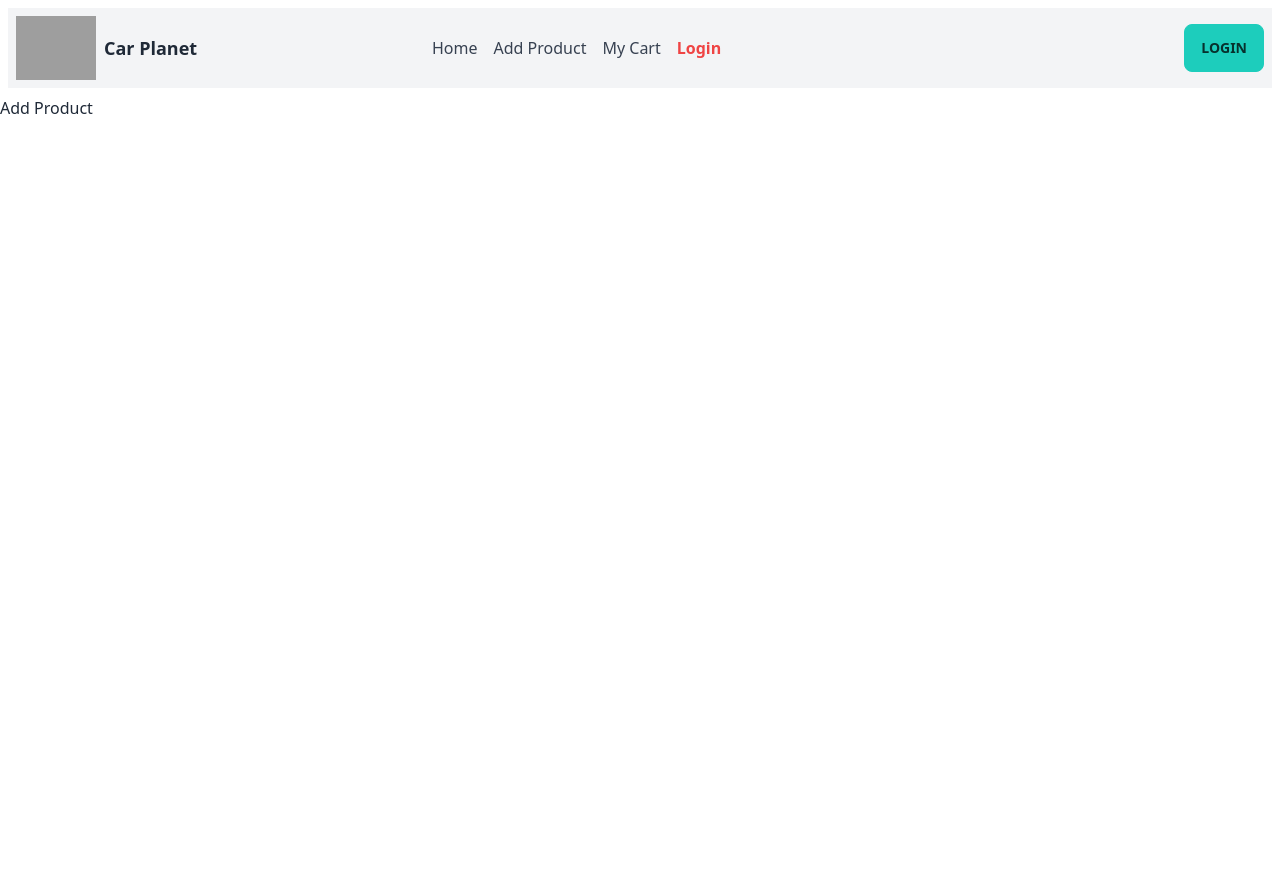
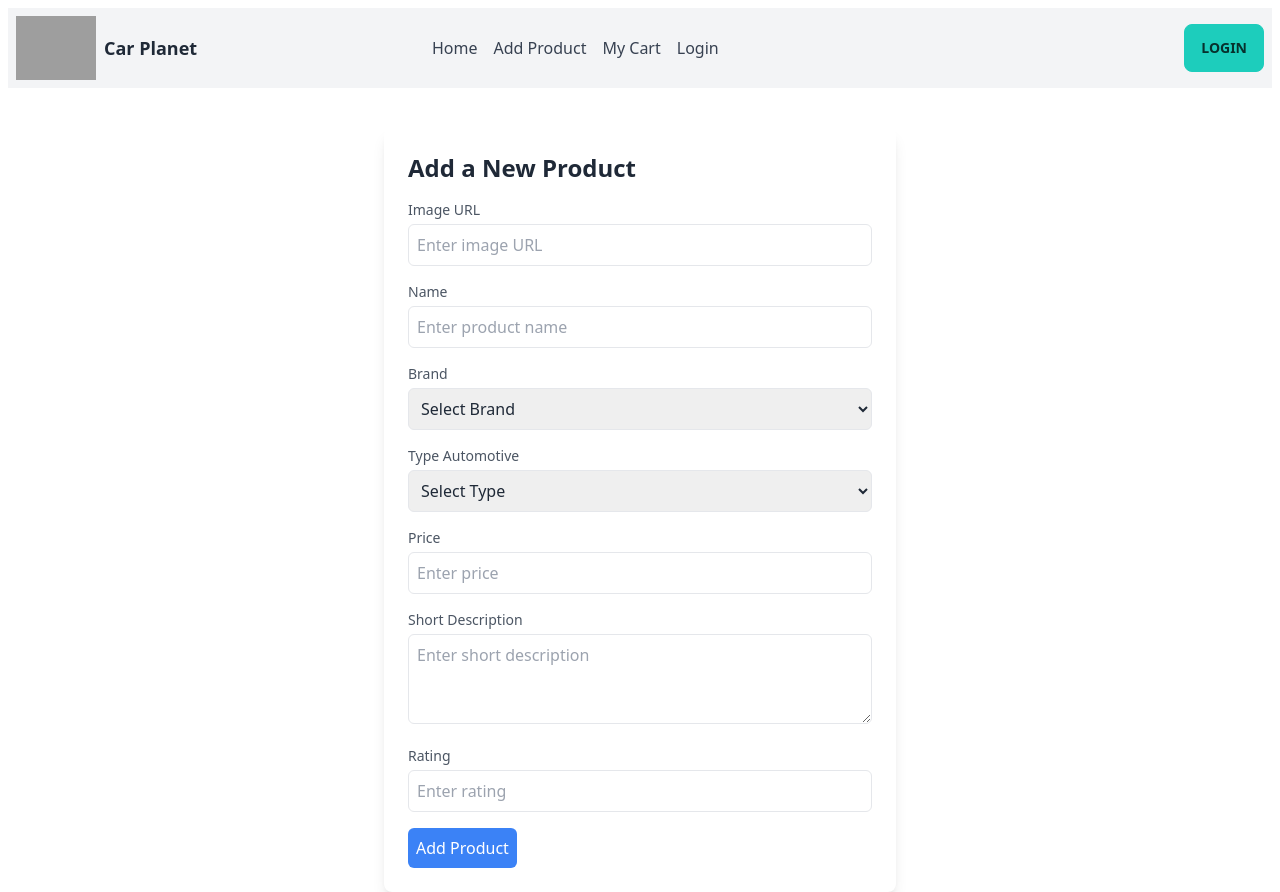
Before and after one commit to IsrakUAP/brandshop-client-side, a React (Vite) app: page /addProduct in a window 1280 px wide. Before the commit the page ends 800 px from the top, so only its background shows below. Built offline with nearby package versions, Linux system fonts and the light colour scheme; grey boxes are pictures that could not be loaded.

Commit message:
designed the Add Product page where product info can be added by product properties

```diff
--- a/src/Components/Header/Navbar.jsx
+++ b/src/Components/Header/Navbar.jsx
@@ -10,10 +10,10 @@ const Navbar = () => {
                     <span className="text-lg font-bold">Car Planet</span>
                 </div>
                 <div className="navbar-center flex-1 gap-4">
-                    <NavLink to="/" className="text-base text-gray-700 hover:text-red-500 hover:underline">Home</NavLink>
-                    <NavLink to="/addProduct" className="text-base text-gray-700 hover:text-red-500 hover:underline">Add Product</NavLink>
-                    <NavLink to="/myCart" className="text-base text-gray-700 hover:text-red-500 hover:underline">My Cart</NavLink>
-                    <NavLink to="/login" className="text-base font-semibold text-red-500 hover:underline">Login</NavLink>
+                    <NavLink to="/" className="text-base text-gray-700 focus:text-red-500 focus:underline">Home</NavLink>
+                    <NavLink to="/addProduct" className="text-base text-gray-700 focus:text-red-500 focus:underline">Add Product</NavLink>
+                    <NavLink to="/myCart" className="text-base text-gray-700 focus:text-red-500 focus:underline">My Cart</NavLink>
+                    <NavLink to="/login" className="text-base text-gray-700 focus:text-red-500 focus:underline">Login</NavLink>
 
                 </div>
                 <div className="ml-auto navbar-end flex-1">
--- a/src/Pages/AddProduct/AddProduct.jsx
+++ b/src/Pages/AddProduct/AddProduct.jsx
@@ -1,9 +1,73 @@
 
 
 const AddProduct = () => {
+    const handleAddCar = e =>{
+        e.preventDefault();
+        const form = e.target;
+        const image = form.image.value;
+        const name = form.name.value;
+        const brand = form.brand.value;
+        const type = form.type.value;
+        const price = form.price.value;
+        const details = form.details.value;
+        const rating = form.rating.value;
+
+        const newCar = {image,name,brand,type,price,details,rating}
+        console.log(newCar);
+
+    }
     return (
         <div>
-            Add Product
+             <div className="max-w-lg mx-auto mt-8 p-6 bg-white shadow-lg rounded-lg">
+            <h2 className="text-2xl font-semibold mb-4">Add a New Product</h2>
+            <form onSubmit={handleAddCar}>
+                <div className="mb-4">
+                    <label className="block text-sm font-medium text-gray-600">Image URL</label>
+                    <input type="text" name="image" className="mt-1 p-2 w-full border rounded-md" placeholder="Enter image URL" required />
+                </div>
+                <div className="mb-4">
+                    <label className="block text-sm font-medium text-gray-600">Name</label>
+                    <input type="text" name="name" className="mt-1 p-2 w-full border rounded-md" placeholder="Enter product name" required />
+                </div>
+                <div className="mb-4">
+                    <label className="block text-sm font-medium text-gray-600">Brand</label>
+                    <select name="brand" className="mt-1 p-2 w-full border rounded-md" required>
+                        <option value="">Select Brand</option>
+                        <option value="Toyota">Toyota</option>
+                        <option value="Ford">Ford</option>
+                        <option value="BMW">BMW</option>
+                        <option value="Mercedes-Benz">Mercedes-Benz</option>
+                        <option value="Tesla">Tesla</option>
+                        <option value="Honda">Honda</option>
+                    </select>
+                </div>
+                <div className="mb-4">
+                    <label className="block text-sm font-medium text-gray-600">Type Automotive</label>
+                    <select name="type" className="mt-1 p-2 w-full border rounded-md" required>
+                        <option value="">Select Type</option>
+                        <option value="Sedan">Sedan</option>
+                        <option value="SUV">SUV</option>
+                        <option value="Truck">Truck</option>
+                        <option value="SportsCar">Sports Car</option>
+                        <option value="ElectricVehicle">Electric Vehicle</option>
+                        <option value="HybridVehicle">Hybrid Vehicle</option>
+                    </select>
+                </div>
+                <div className="mb-4">
+                    <label className="block text-sm font-medium text-gray-600">Price</label>
+                    <input type="number" name="price" className="mt-1 p-2 w-full border rounded-md" placeholder="Enter price" required />
+                </div>
+                <div className="mb-4">
+                    <label className="block text-sm font-medium text-gray-600">Short Description</label>
+                    <textarea rows="3" name="details" className="mt-1 p-2 w-full border rounded-md" placeholder="Enter short description" required></textarea>
+                </div>
+                <div className="mb-4">
+                    <label className="block text-sm font-medium text-gray-600">Rating</label>
+                    <input type="number" name="rating" className="mt-1 p-2 w-full border rounded-md" placeholder="Enter rating" required />
+                </div>
+                <input type="submit" className="bg-blue-500 text-white p-2 rounded-md hover:bg-blue-600 focus:outline-none focus:ring focus:border-blue-300 cursor-pointer" value="Add Product"/>
+            </form>
+        </div>
         </div>
     );
 };
```
